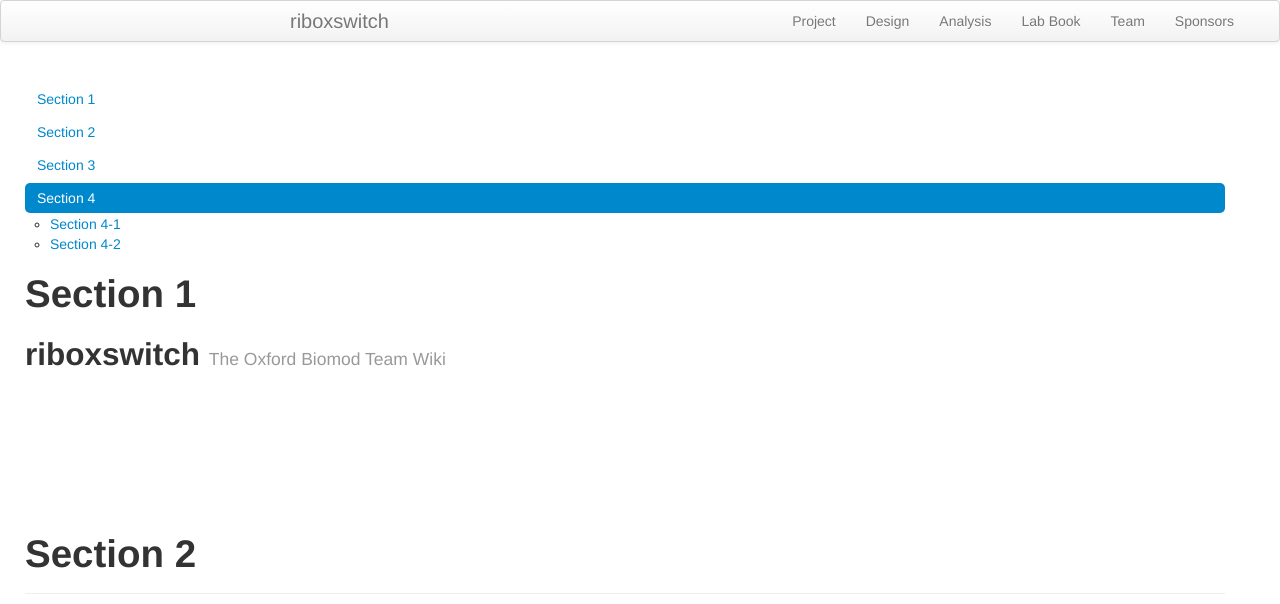
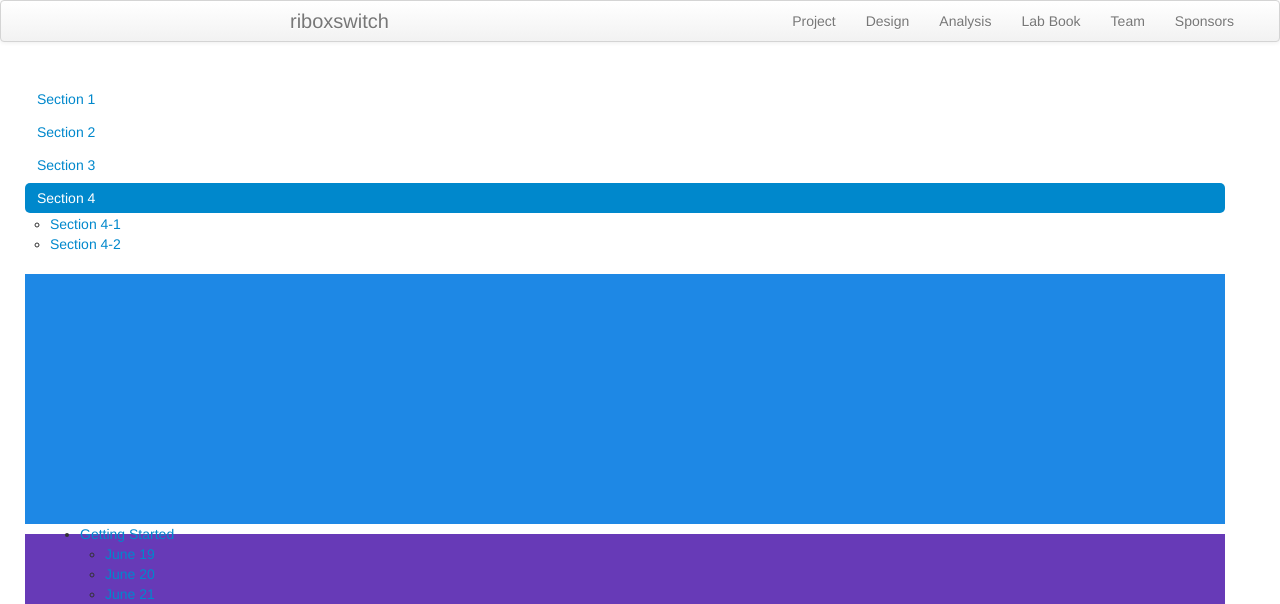
Before and after one commit to riboxswitch/riboxswitch.github.io, a Jekyll site: the page built from index.md, in a window 1280 px wide. Shown: the top 604 px of the page. Built offline with Jekyll 4.4.1, drawn with Linux system fonts in a browser that asks for light colours; nearby versions of some CDN libraries; some of the changed text lies outside the part shown; grey boxes are pictures that could not be loaded.

Commit message:
attempt6

```diff
--- a/_includes/themes/twitter/default.html
+++ b/_includes/themes/twitter/default.html
@@ -38,6 +38,11 @@
       height: 250px;
 
   }
+  #section1 {color: #fff; background-color: #1E88E5;}
+  #section2 {color: #fff; background-color: #673ab7;}
+  #section3 {color: #fff; background-color: #ff9800;}
+  #section41 {color: #fff; background-color: #00bcd4;}
+  #section42 {color: #fff; background-color: #009688;}
 
   @media screen and (max-width: 810px) {
     #section1, #section2, #section3, #section41, #section42  {
@@ -100,24 +105,24 @@
     <div class="col-sm-9">
       <div class="content">
       <div id="section1">
-        <h1>Section 1</h1>
-          {{content}}
+        <h1>{{contentheading1}}</h1>
+          {{content1}}
       </div>
       <div id="section2">
-        <h1>Section 2</h1>
-          {{content}}
+        <h1>{{contentheading2}}</h1>
+          {{content2}}
       </div>
       <div id="section3">
-        <h1>Section 3</h1>
-          {{content}}
+        <h1>{{contentheading3}}</h1>
+          {{content3}}
       </div>
       <div id="section41">
-        <h1>Section 4-1</h1>
-          {{content}}
+        <h1>{{contentheading4}}</h1>
+          {{content4}}
       </div>
       <div id="section42">
-        <h1>Section 4-2</h1>
-          {{content}}
+        <h1>{{contentheading5}}</h1>
+          {{content5}}
       </div>
     </div>
   </div>
```
